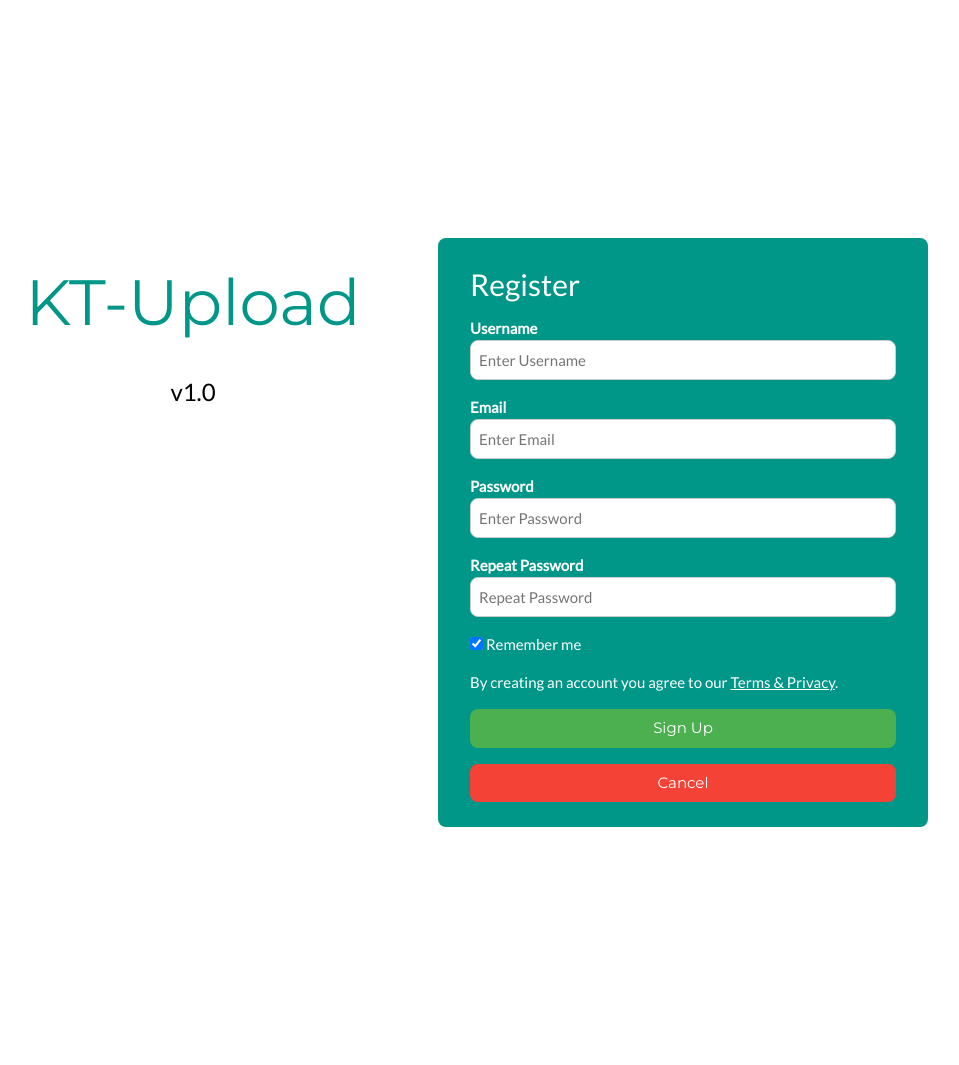
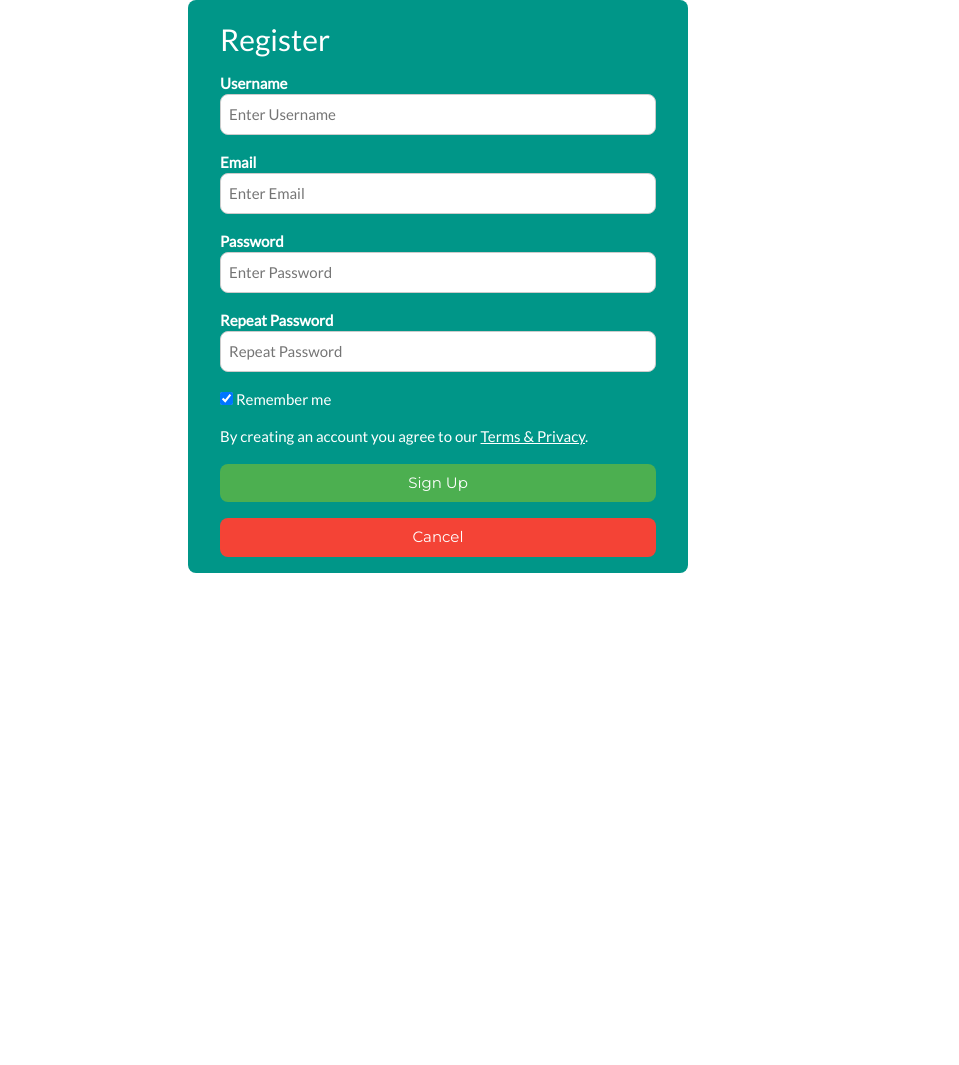
Before and after one commit to trieuvnhcs/web_project, a Django app: a page that uses project/upload/templates/upload/register.html in a window 1280 px wide. Shown: the part 136-1201 px from the top of the page, without its empty margins (202-1161 px from the left). After the commit the page ends 709 px from the top, so only its background shows below. Run offline with Django 3.2, Linux system fonts and the light colour scheme; parts of the project's set-up code (start-up, migrations or seed data) failed here and were passed over.

Commit message:
second modified

```diff
--- a/project/settings.py
+++ b/project/settings.py
@@ -26,7 +26,8 @@ SECRET_KEY = 'r$n9()ro=c-*e5m103zp=c!jfqx3dyln+@17f-)wl=k_qg7yca'
 DEBUG = True
 
 ALLOWED_HOSTS = [
-
+    'trieuvnhcs.pythonanywhere.com',
+    '127.0.0.1'
 ]
 
 
--- a/project/upload/forms.py
+++ b/project/upload/forms.py
@@ -6,4 +6,4 @@ from project.upload.models import Document
 class DocumentForm(forms.ModelForm):
     class Meta:
         model = Document
-        fields = ('name','description', 'document',)
+        fields = ('name', 'document',)
--- a/project/upload/models.py
+++ b/project/upload/models.py
@@ -5,7 +5,7 @@ from django.db import models
 
 
 class Document(models.Model):
-    name = models.CharField(max_length=20, blank=False)
-    description = models.CharField(max_length=255, blank=True)
+    name = models.CharField(max_length=100, blank=False)
+    description = models.TextField()
     document = models.FileField(upload_to='', validators=[validate_file_extension])
     uploaded_at = models.DateTimeField(auto_now_add=True)
--- a/project/upload/templates/upload/all_files.html
+++ b/project/upload/templates/upload/all_files.html
@@ -1,6 +1,7 @@
 {% extends 'base1.html' %} {% block content %}
-<div class="w3-container w3-content  w3-large w3-light-grey w3-round-large w3-padding" style="margin-bottom:100px">
-    <h3 class="w3-text-teal">Uploaded Files</h3>
+<div class="w3-container w3-content  w3-large w3-teal w3-round-large w3-padding" style="margin-bottom:100px">
+    <div class="w3-container">
+        <h2 class="w3-text-white">Uploaded Files</h2>
         <ul class="w3-ul w3-border w3-round-large w3-white">
             {% for obj in documents %}
             <li>
@@ -24,4 +25,5 @@
             {% endfor %}
         </ul>
     </div>
+</div>
 {% endblock %}
--- a/project/upload/templates/upload/register.html
+++ b/project/upload/templates/upload/register.html
@@ -1,19 +1,5 @@
 {% extends 'base1.html' %} {% load static %} {% block content %}
-<div class="w3-white w3-container" style="padding:238px 20px">
-
-    <div class="w3-row w3-content">
-
-
-        <div class="w3-col s6 w3-container w3-white w3-center">
-            <h1 class="w3-margin w3-jumbo w3-text-teal">KT-Upload</h1>
-            <p class="w3-xlarge w3-text-black">v1.0</p>
-
-        </div>
-
-
-        <div class="w3-col s6 w3-teal w3-padding w3-round-large">
-
-
+<div class="w3-container w3-content w3-teal w3-round-large w3-paddinge" style="max-width:500px">
     <form class="w3-container" action="/action_page.php">
         <div class="w3-section">
             <h2>Register</h2>
@@ -33,16 +19,18 @@
 
             <button class="w3-button w3-round-large w3-block w3-green w3-section w3-padding" type="submit" class="signupbtn">Sign Up</button>
             <button class="w3-button w3-round-large w3-block w3-red w3-section w3-padding" type="button" class="w3-button">Cancel</button>
-                </div>
+
 
         </div>
     </form>
 
 
-    </div>
-</div>
+
+
+
 </div>
 
 
 
+
 {% endblock %}
```
Also changed, not shown: project/upload/templates/upload/login.html (+2 -13 lines), project/upload/templates/upload/model_form_upload.html (+7 -3 lines). Lines whose indentation alone changed are shown as unchanged.
